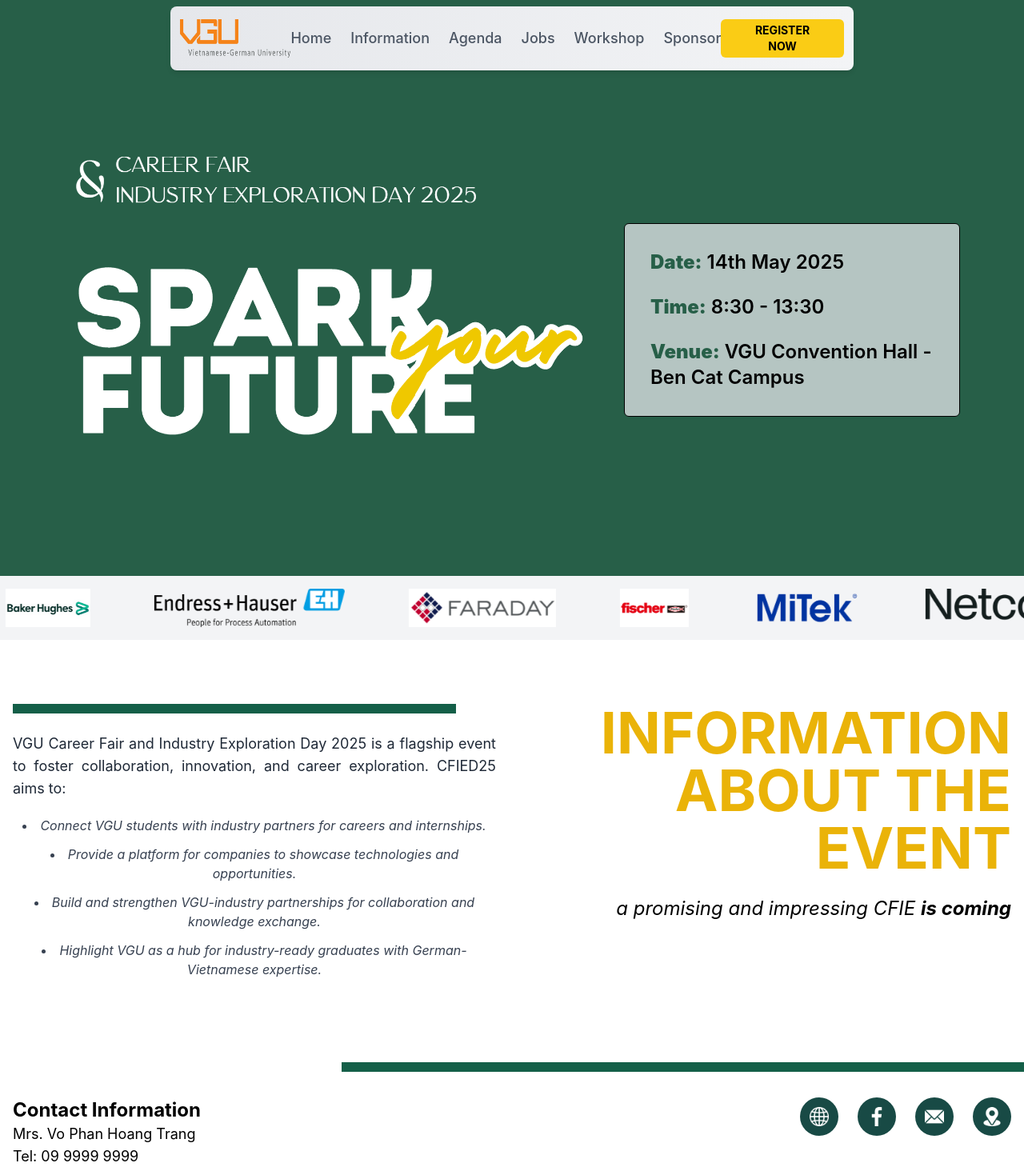
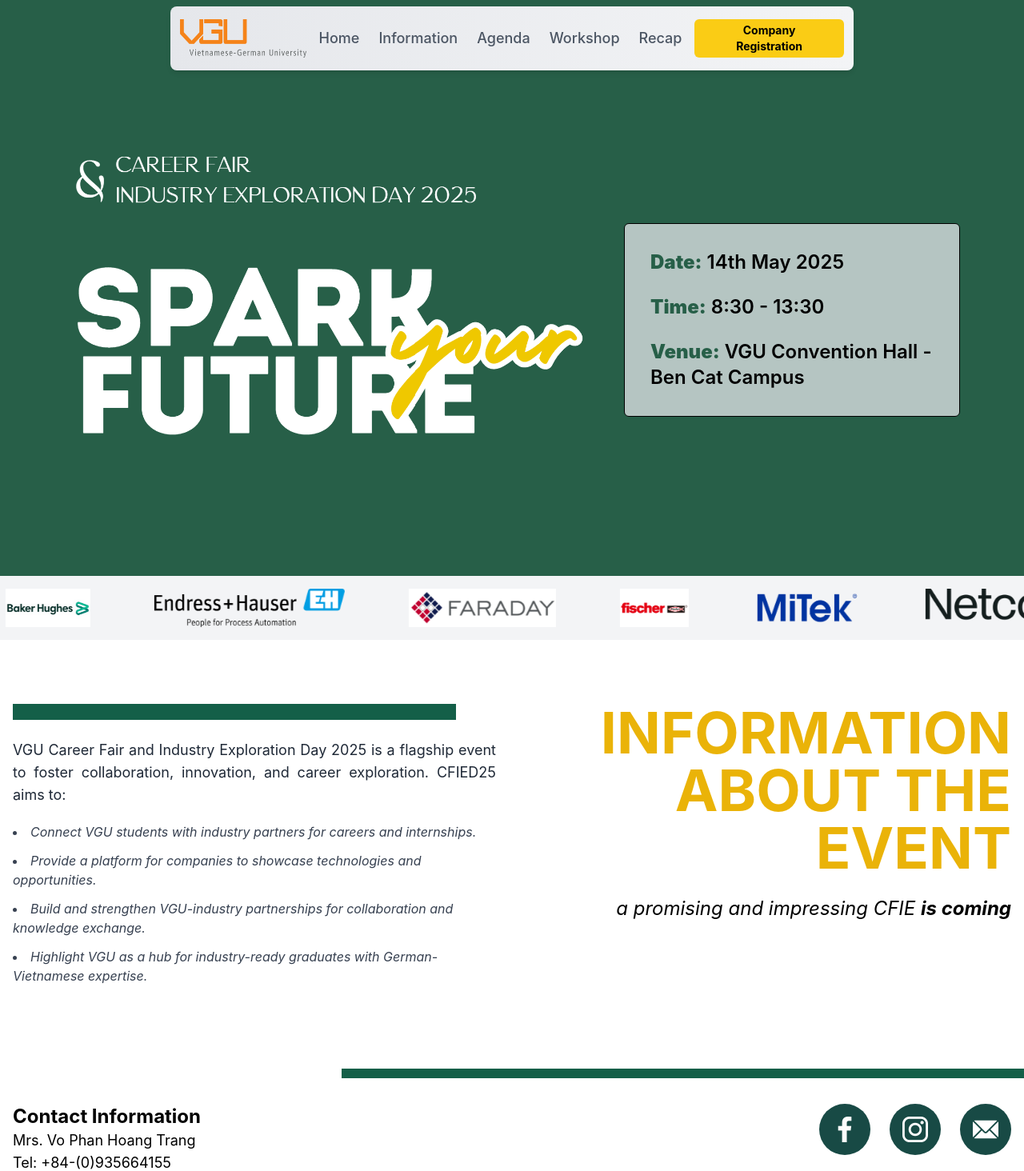
Before and after one commit to daotriet05/Career_Fair_2025_website, a React (Create React App) app: page / in a window 1280 px wide. Shown: the top 1464 px of the page at 80% size. Built offline with nearby package versions, Linux system fonts and the light colour scheme.

Commit message:
ready to publish for pre-event

```diff
--- a/src/components/HeaderBar.js
+++ b/src/components/HeaderBar.js
@@ -3,40 +3,37 @@ import { BrowserRouter as Router, Link, Route } from "react-router-dom";
 import "../App.css";
 import vgulogo from '../images/vgu-logo.png';
 
-function HeaderBar() {
+function HeaderBar({ scrollTo }) {
+    const handleScroll = (ref) => {
+      ref.current?.scrollIntoView({ behavior: 'smooth' });
+    };
+
     return (
       <header className="text-white">
-
-            {/* Sticky Navbar */}
-            <nav className="fixed top-2 inset-x-0 mx-auto w-11/12 md:w-2/3 max-w-screen-xl h-20 flex items-center justify-between px-3 bg-gradient-to-r from-gray-200 to-gray-100 shadow-md z-50 rounded-lg">
-
-
-
-
-                {/* Left Section */}
+        <nav className="fixed top-2 inset-x-0 mx-auto w-11/12 md:w-2/3 max-w-screen-xl h-20 flex items-center justify-between px-3 bg-gradient-to-r from-gray-200 to-gray-100 shadow-md z-50 rounded-lg space-x-4">
+          {/* Logo */}
           <div className="flex items-center space-x-2">
             <img src={vgulogo} alt="VGU Logo" className="h-12" />
           </div>
 
-                {/* Navigation Links */}
+          {/* Links */}
           <div className="hidden md:flex space-x-6 text-gray-600 text-lg font-medium">
-                    <a href="#" className="hover:text-black">Home</a>
-                    <a href="#" className="hover:text-black">Information</a>
-                    <a href="#" className="hover:text-black">Agenda</a>
-                    <a href="#" className="hover:text-black">Jobs</a>
-                    <a href="#" className="hover:text-black">Workshop</a>
-                    <a href="#" className="hover:text-black">Sponsor</a>
+            <button onClick={() => handleScroll(scrollTo.introRef)} className="hover:text-black">Home</button>
+            <button onClick={() => handleScroll(scrollTo.infoRef)} className="hover:text-black">Information</button>
+            <button onClick={() => handleScroll(scrollTo.agendaRef)} className="hover:text-black">Agenda</button>
+            <button onClick={() => handleScroll(scrollTo.workshopRef)} className="hover:text-black">Workshop</button>
+            <button onClick={() => handleScroll(scrollTo.recapRef)} className="hover:text-black">Recap</button>
           </div>
 
-                {/* Buttons */}
+          {/* Register Button */}
           <div className="flex space-x-2">
             <a
               href="https://docs.google.com/forms/u/1/d/1Um8irhxixuR6jvbCO7Dvp1_AMQYKPsGU4zxirNEWJr0/edit?usp=drivesdk"
               target="_blank"
               rel="noopener noreferrer"
-                        className="bg-yellow-400 h-12 text-black px-6 md:px-10 py-2 text-sm font-bold rounded-md flex items-center justify-center"
+              className="bg-yellow-400 h-12 text-black px-2 md:px-6 py-2 text-sm font-bold rounded-md flex items-center justify-center"
             >
-                        REGISTER NOW
+              Company Registration
             </a>
           </div>
         </nav>
--- a/src/components/HomePage.js
+++ b/src/components/HomePage.js
@@ -1,10 +1,8 @@
-import React from "react";
-import { BrowserRouter as Router, Link, Route } from "react-router-dom";
+import React, { useRef } from "react";
 import "../App.css";
 import IntroSection from "./HomePageComponents/IntroSection";
 import InforSection from "./HomePageComponents/InforSection";
 import AgendaSection from "./HomePageComponents/AgendaSection";
-import SponsorSection from "./HomePageComponents/SponsorSection";
 import RecapSection from "./HomePageComponents/RecapSection";
 import HeaderBar from "./HeaderBar";
 import WorkshopSection from "./HomePageComponents/WorkshopSection";
@@ -12,17 +10,30 @@ import JobsSection from "./HomePageComponents/JobsSection";
 import CoreteamSection from "./HomePageComponents/CoreteamSection";
 
 function HomePage() {
+  // Refs for sections
+  const introRef = useRef(null);
+  const infoRef = useRef(null);
+  const agendaRef = useRef(null);
+  const workshopRef = useRef(null);
+  const recapRef = useRef(null);
+
   return (
     <div className="Homepage">
-            <HeaderBar />
+      <HeaderBar
+        scrollTo={{
+          introRef,
+          infoRef,
+          agendaRef,
+          workshopRef,
+          recapRef,
+        }}
+      />
       <div className="Sections-Homepage">
-                <IntroSection />
-                <InforSection />
-                <AgendaSection />
-                {/*<JobsSection />*/}
-                <WorkshopSection />
-                <RecapSection />
-                {/*<CoreteamSection />*/}
+        <div ref={introRef}><IntroSection /></div>
+        <div ref={infoRef}><InforSection /></div>
+        <div ref={agendaRef}><AgendaSection /></div>
+        <div ref={workshopRef}><WorkshopSection /></div>
+        <div ref={recapRef}><RecapSection /></div>
       </div>
     </div>
   );
--- a/src/components/HomePageComponents/InforSection.js
+++ b/src/components/HomePageComponents/InforSection.js
@@ -3,8 +3,7 @@ import { Link } from 'react-router-dom';
 import '../../App.css';
 import email from '../../icons/email.png';
 import facebook from '../../icons/facebook-app-symbol.png';
-import location from '../../icons/location.png';
-import www from '../../icons/world-wide-web.png';
+import instagram from '../../icons/instagram-symbol.png';
 
 function InforSection() {
   return (
@@ -12,11 +11,11 @@ function InforSection() {
       <div className="max-w-7xl mx-auto px-4 py-20 flex flex-col lg:flex-row gap-10">
         {/* Left Column */}
         <div className="lg:w-1/2 font-montserrat">
-          <div className="h-3 w-11/12 bg-[#145f48] mb-6"></div>
+          <div className="h-5 w-11/12 bg-[#145f48] mb-6"></div>
           <p className="text-gray-800 text-justify text-lg">
             VGU Career Fair and Industry Exploration Day 2025 is a flagship event to foster collaboration, innovation, and career exploration. CFIED25 aims to:
           </p>
-          <ul className="mt-5 text-gray-700 italic space-y-3 list-disc list-inside">
+          <ul className="mt-5 text-left text-gray-700 italic space-y-3 list-disc list-inside">
             <li><em>Connect VGU students with industry partners for careers and internships.</em></li>
             <li><em>Provide a platform for companies to showcase technologies and opportunities.</em></li>
             <li><em>Build and strengthen VGU-industry partnerships for collaboration and knowledge exchange.</em></li>
@@ -42,23 +41,31 @@ function InforSection() {
             <div className="text-left lg:w-1/2">
                 <h3 className="text-2xl font-bold">Contact Information</h3>
                 <p className="text-lg">Mrs. Vo Phan Hoang Trang</p>
-                <p className="text-lg">Tel: 09 9999 9999</p>
-                <p className="text-lg">Email: abc@vgu.edu.vn</p>
+                <p className="text-lg">Tel: +84-(0)935664155</p>
+                <p className="text-lg">Email: trang.vph@vgu.edu.vn</p>
             </div>
 
             {/* Right: Icons aligned to bottom */}
             <div className="flex flex-col justify-end items-end lg:w-1/2 h-full">
                 <div className="flex gap-6 mt-auto">
-                {[www, facebook, email, location].map((icon, idx) => (
-                    <div
-                    key={idx}
-                    className="w-12 h-12 rounded-full bg-[#184A45] flex items-center justify-center"
+                    {[
+                    { icon: facebook, url: "https://www.facebook.com/VGU.CFIED" },
+                    { icon: instagram, url: "https://www.instagram.com/vgu.cfied" },
+                    { icon: email, url: "mailto:irttc@vgu.edu.vn" },
+                    ].map((item, idx) => (
+                    <a
+                        key={idx}
+                        href={item.url}
+                        target="_blank"
+                        rel="noopener noreferrer"
+                        className="w-16 h-16 rounded-full bg-[#184A45] flex items-center justify-center transition hover:scale-110"
                     >
-                    <img src={icon} alt="icon" className="w-6 h-6 invert" />
-                    </div>
-                ))}
+                        <img src={item.icon} alt="icon" className="w-8 h-8 invert" />
+                    </a>
+                    ))}
                 </div>
             </div>
+
         </div>
     </div>
   );
--- a/src/components/HomePageComponents/RecapSection.js
+++ b/src/components/HomePageComponents/RecapSection.js
@@ -25,15 +25,20 @@ function RecapSection() {
 
         {/* Recap Buttons */}
         <div className="flex justify-center items-center gap-4 mb-8 flex-wrap">
-          <button className="flex items-center gap-2 bg-white text-[#194d39] px-4 py-2 rounded-full font-semibold shadow-md hover:scale-105 transition">
-            ▶️ 2024 VGU CFIE Recap
-          </button>
+            <a
+                href="https://www.youtube.com/watch?v=AKjRGArpgMo" // replace this with the real URL
+                target="_blank"
+                rel="noopener noreferrer"
+                className="flex items-center gap-2 bg-white text-[#194d39] px-4 py-2 rounded-full font-semibold shadow-md hover:scale-105 transition"
+            >
+                ▶️ 2024 VGU CFIE Recap
+            </a>
         </div>
 
         {/* Business + Sponsor Logos */}
         <div className="flex flex-col lg:flex-row justify-center items-center gap-8 mb-10">
           <div>
-            <h3 className="text-lg font-bold text-[#e5ea98] text-600 mb-2">
+            <h3 className="text-2xl font-bold text-[#e5ea98] text-600 mb-2">
               19 Collaborating Businesses
             </h3>
             <div className="bg-white p-2 rounded-xl shadow-md max-w-md mx-auto">
@@ -46,7 +51,7 @@ function RecapSection() {
           </div>
 
           <div>
-            <h3 className="text-lg font-bold text-[#e5ea98] text-600 mb-2">
+            <h3 className="text-2xl font-bold text-[#e5ea98] text-600 mb-2">
               9 Sponsorships
             </h3>
             <div className="bg-white p-2 rounded-xl shadow-md max-w-md mx-auto">
--- a/src/components/HomePageComponents/WorkshopSection.js
+++ b/src/components/HomePageComponents/WorkshopSection.js
@@ -43,9 +43,14 @@ function WorkshopSection() {
           <div className="flex-1 w-full bg-[#0a4f3c] text-white rounded-3xl p-6 shadow-md">
             <h3 className="text-xl font-bold text-center mb-1">ỨNG VIÊN VƯỢT NGÀN CV</h3>
             <p className="text-center text-sm mb-4">21/04/2025</p>
-            <Link to="#" className="text-center text-sm underline block mb-6">
-              (Click here to register)
-            </Link>
+            <a
+                href="https://forms.gle/vqN49fBzX8dvoywH6"
+                target="_blank"
+                rel="noopener noreferrer"
+                className="text-center text-sm underline block mb-6"
+                >
+                (Click here to register)
+            </a>
 
             <div className="bg-white text-[#194d39] rounded-xl p-4 mb-4">
               <h4 className="font-bold text-lg mb-1">📄 1:1 CV Screening</h4>
@@ -68,9 +73,14 @@ function WorkshopSection() {
           <div className="flex-1 w-full bg-[#0a4f3c] text-white rounded-3xl p-6 shadow-md">
             <h3 className="text-xl font-bold text-center mb-1">SINH VIÊN VGU ĐẠP GIÓ RẼ SÓNG</h3>
             <p className="text-center text-sm mb-4">28/04/2025</p>
-            <Link to="#" className="text-center text-sm underline block mb-6">
-              (Click here to register)
-            </Link>
+            <a
+                href="https://forms.gle/5ifURXtAvjdpEgrq7"
+                target="_blank"
+                rel="noopener noreferrer"
+                className="text-center text-sm underline block mb-6"
+                >
+                (Click here to register)
+            </a>
 
             <div className="bg-white text-[#194d39] rounded-xl p-4 mb-4">
               <h4 className="font-bold text-lg mb-1">🤝 1:1 Mock Interview (English)</h4>
```
Also changed, not shown: src/icons/instagram-symbol.png (added). Lines whose indentation alone changed are shown as unchanged.
